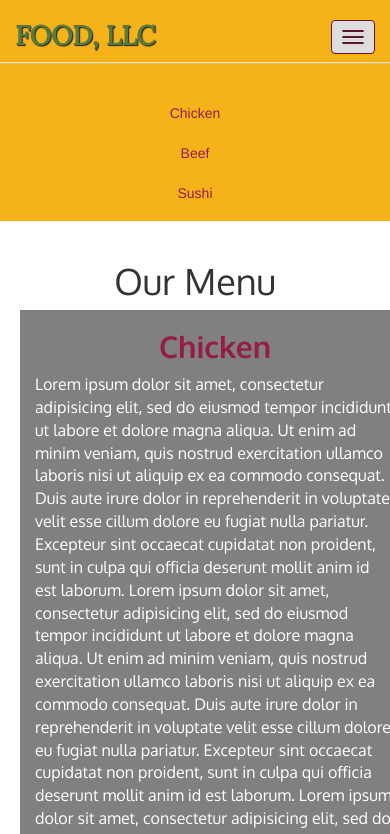
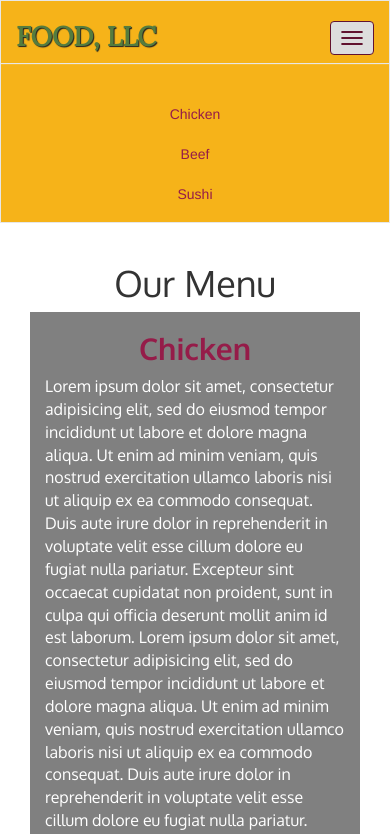
Before and after one commit to rao-naveen/coursera-test, a plain HTML site: page module3-solution/index.html in a window 390 px wide. Both pictures are taken after a click on the button "Toggle navigation". Shown: the top 834 px of the page. Drawn offline with Linux system fonts and the light colour scheme.

Commit message:
Working version

```diff
--- a/module3-solution/css/styles.css
+++ b/module3-solution/css/styles.css
@@ -5,13 +5,17 @@
   font-family: 'Oxygen', sans-serif;
 }
 
+.row{
+  margin-left: 15px;
+  margin-right: 15px;
+}
 
 
 /** HEADER **/
 #header-nav {
   background-color: #f6b319;
   border-radius: 0;
-  border: 0;
+  border: 10px 10px 10px 10px;
 }
 .navbar-brand {
   padding-top: 25px;
@@ -36,7 +40,7 @@
 }
 #nav-list a {
   color: #951C49;
-  text-align: center;
+
 }
 #nav-list a:hover {
   background: #E7E7E7;
@@ -62,15 +66,17 @@ h2{
 	color: #951C49;
 }
 
-@media (max-width: 767px){
+/*@media (max-width: 767px){
 
   .col-xxs-12{
+    clear: both;
     float: left;
+
     width: 100%;
     position: relative;
     min-height: 1px;
     margin-right: 20px;
     margin-left: 20px;
 
-  }
+  }*/
 }
--- a/module3-solution/index.html
+++ b/module3-solution/index.html
@@ -39,7 +39,7 @@
      </div>
 
     <div id="collapsable-nav" class="collapse navbar-collapse">
-     <ul id="nav-list" class="nav navbar-nav navbar-right">
+     <ul id="nav-list" class="nav navbar-nav navbar-right text-center">
 
       <li class="visible-xs">
         <a href="#">Chicken</a>
@@ -51,8 +51,8 @@
         <a href="#">Sushi</a>
       </li>
 
-    </ul><!-- #nav-list -->
-  </div><!-- .collapse .navbar-collapse -->
+    </ul>
+  </div>
   </div>
   	</nav>
   </header>
@@ -60,7 +60,7 @@
 <div class="container">
   <div class="row">
   <h1 class="text-center"> Our Menu </h1>
-    <section id="main-content" class="col-md-12 col-sm-12 col-xs-12 col-xxs-12">
+    <section id="main-content" class="col-md-12 col-sm-12 col-xs-12">
     <h2 class="text-center"> Chicken </h2>
       <span class="text-left">
       Lorem ipsum dolor sit amet, consectetur adipisicing elit, sed do eiusmod
```
